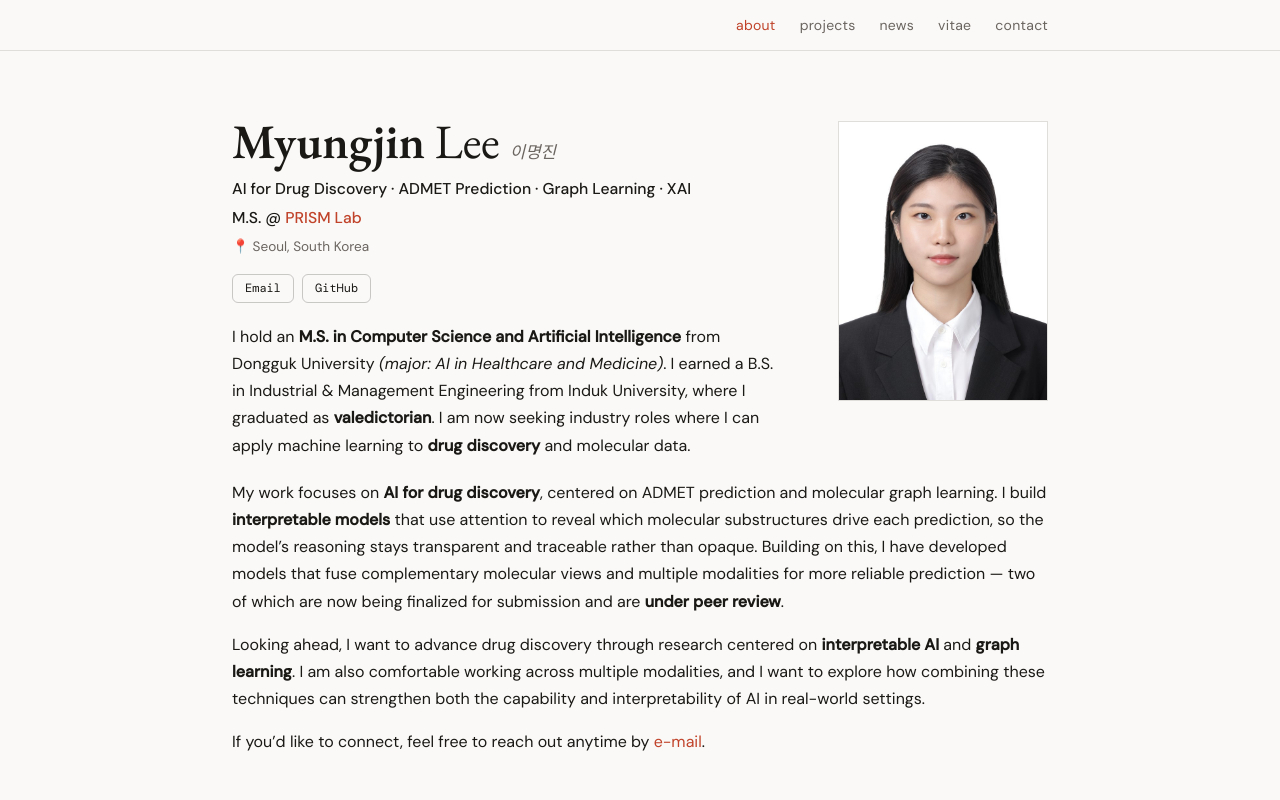
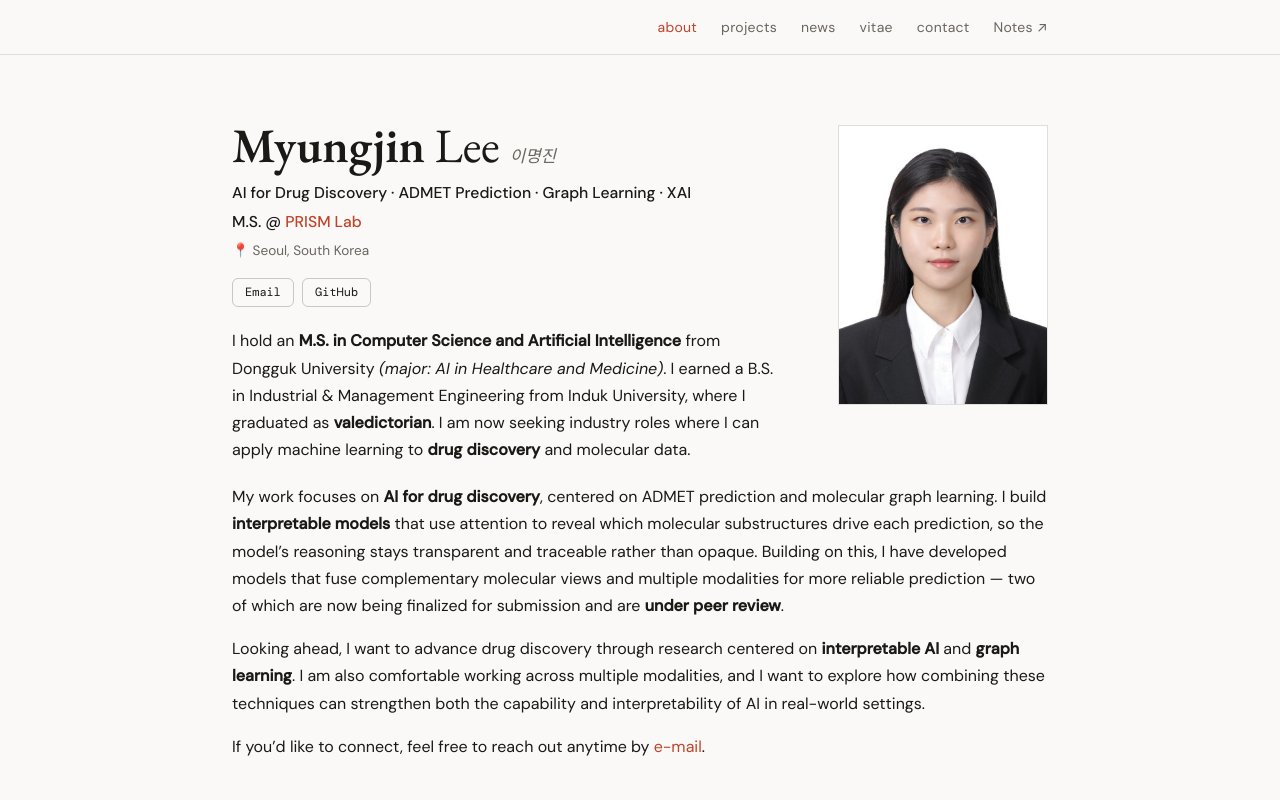
Before and after one commit to myungjin00/myungjin00.github.io, a React (Vite) app: page / in a window 1280 px wide. Shown: the top 800 px of the page. Built offline with nearby package versions, Linux system fonts and the light colour scheme; the HTML template or start-up script is replaced by a standard one.

Commit message:
Add external Notes tab linking to Notion
Co-Authored-By: Claude Opus 4.8 (1M context) <noreply@anthropic.com>

```diff
--- a/src/App.tsx
+++ b/src/App.tsx
@@ -397,6 +397,11 @@ export default function App() {
                 {n.label}
               </button>
             ))}
+            {profile.notes && (
+              <a className="nav-ext" href={profile.notes.href} target="_blank" rel="noreferrer">
+                {profile.notes.label} ↗
+              </a>
+            )}
           </nav>
         </div>
       </header>
--- a/src/data/cv.ts
+++ b/src/data/cv.ts
@@ -16,6 +16,11 @@ export const profile = {
   degree: 'M.S.',
   location: 'Seoul, South Korea',
   lab: { label: 'PRISM Lab', href: 'https://sangsoolim.notion.site' },
+  // External nav link (e.g. Notion notes/blog). Opens in a new tab.
+  notes: {
+    label: 'Notes',
+    href: 'https://myungjinlee.notion.site/Myungjin-s-Notes-3baa81750c2e80388ed7e6e6676f308c',
+  },
   // Place the image file at public/assets/profile.jpg (portrait works best).
   photo: '/assets/profile.jpg',
   email: 'leemj637@gmail.com',
--- a/src/index.css
+++ b/src/index.css
@@ -124,6 +124,14 @@ a:hover {
 }
 .nav button:hover { color: var(--fg); }
 .nav button.active { color: var(--accent); }
+.nav-ext {
+  font-family: var(--sans);
+  font-size: 0.875rem;
+  letter-spacing: 0.02em;
+  color: var(--muted);
+  transition: color 0.15s;
+}
+.nav-ext:hover { color: var(--accent); text-decoration: none; }
 
 /* ---------- Main ---------- */
 main {
```
